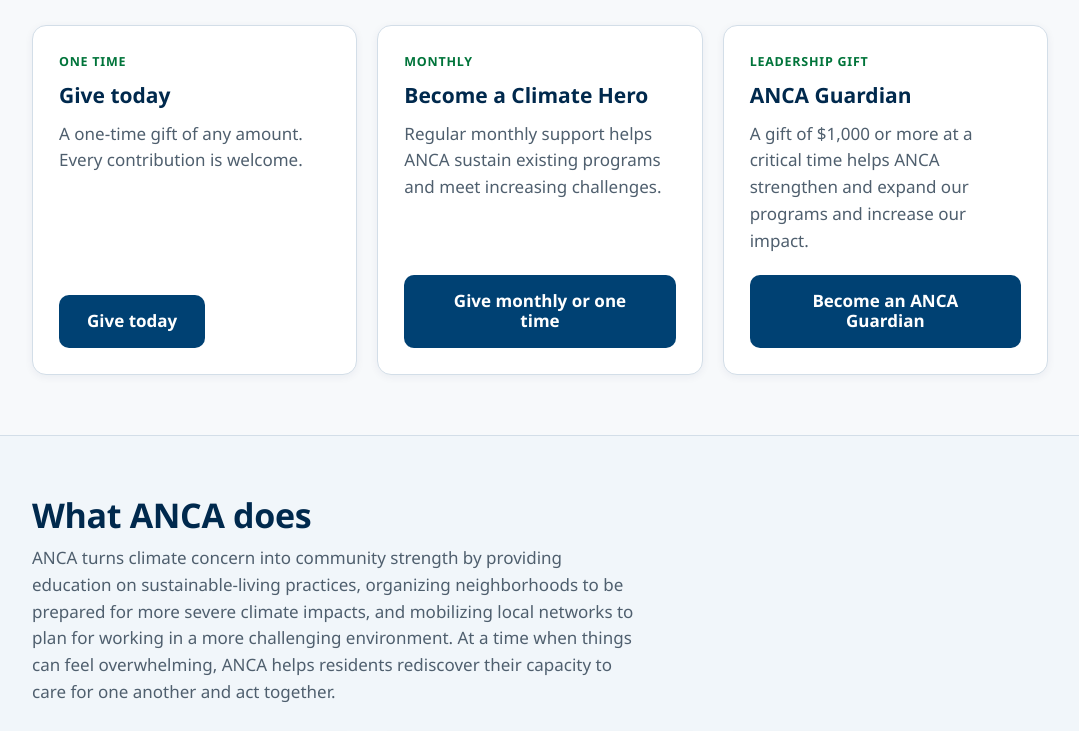
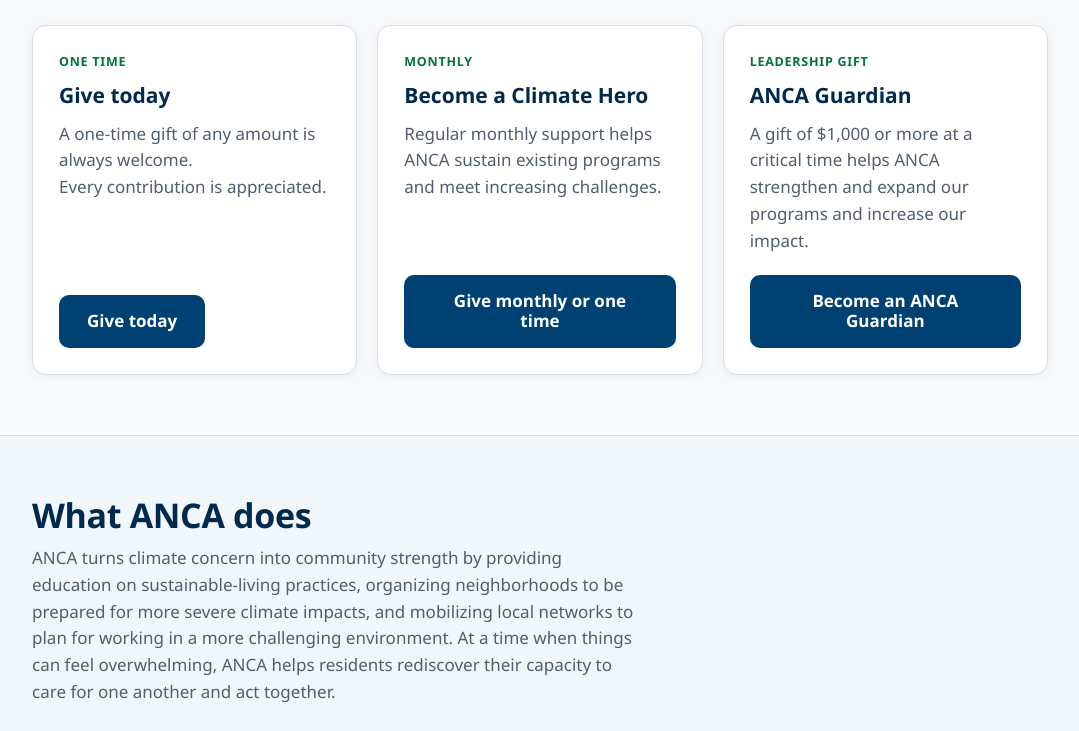
Before and after one commit to ANCA-Redlands/giving-campaign, a plain HTML site: page index.html in a window 1280 px wide. Shown: the part 1085-1816 px from the top of the page, without its empty margins (100-1179 px from the left). Drawn offline with Linux system fonts and the light colour scheme.

Commit message:
Add files via upload
Ugh.

```diff
--- a/config.js
+++ b/config.js
@@ -73,7 +73,7 @@ window.CAMPAIGN = {
   waysIntro: 'Choose a one-time gift, steady monthly giving, or become an ANCA Guardian and provide major support.',
   ways: [
     { kicker: 'One time', title: 'Give today',
-      text: 'A one-time gift of any amount. Every contribution is welcome.',
+      text: 'A one-time gift of any amount is\nalways welcome.\nEvery contribution is appreciated.',
       form: 'phase', button: 'Give today' },
     { kicker: 'Monthly', title: 'Become a Climate Hero',
       text: 'Regular monthly support helps ANCA sustain existing programs and meet increasing challenges.',
--- a/styles.css
+++ b/styles.css
@@ -162,3 +162,5 @@ footer .social a{margin-right:14px}
 .gift-list b{color:var(--navy-900);margin-right:4px}
 .more-tile{display:flex;align-items:center;padding:0 8px}
 .more-tile a.more{font-weight:700;font-size:17px}
+
+.card p{white-space:pre-line}
```
